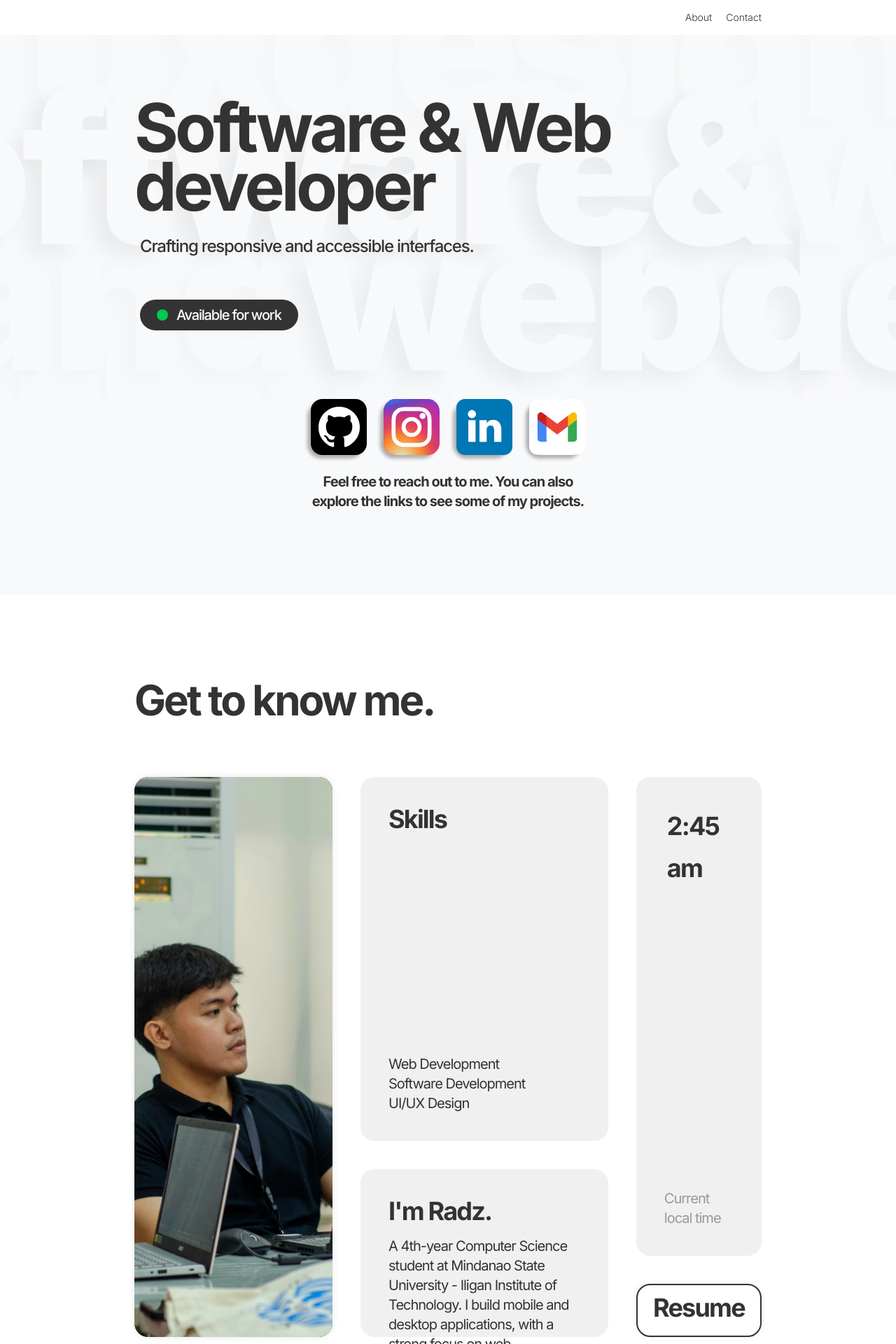
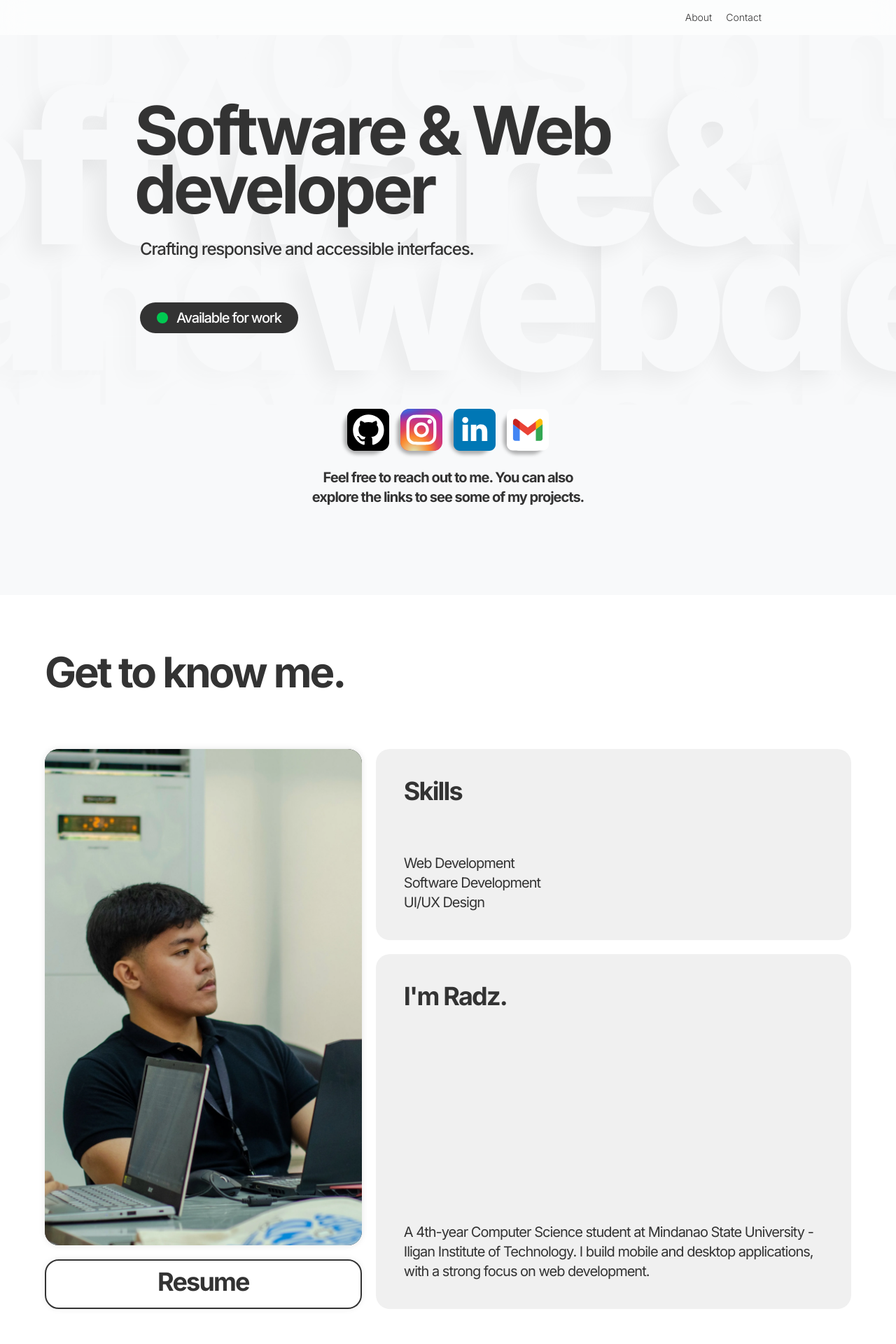
Before and after one commit to razeuss/WorkPortfolio, a Next.js app: page / in a window 1280 px wide. Shown: the top 1920 px of the page at 70% size. Built offline with nearby package versions, Linux system fonts and the light colour scheme.

Commit message:
Fix responsive website

```diff
--- a/app/page.tsx
+++ b/app/page.tsx
@@ -142,14 +142,12 @@ useEffect(() => {
   }, []);
 
   return (
-    <div className="min-h-screen bg-white flex flex-col relative">
+    <div className="min-h-screen bg-[#f8f9fa] flex flex-col relative">
       <main className="flex-grow w-full mx-auto z-10 relative">
         <Header/>
         <section className="relative w-full h-screen flex flex-col">
 
-          <div className="h-5/9 sm:h-7/9  bg-[#f8f9fa] flex items-center justify-center overflow-hidden relative">
-
-
+          <div className="h-5/9 sm:h-7/9 flex items-center justify-center overflow-hidden relative">
               <div className="absolute -top-[70px] min-[640px]:-top-[110px] min-[2000px]:-top-[50px] text-[#f8f9fa] font-black text-[150px] min-[640px]:text-[300px] min-[2000px]:text-[400px] leading-60 tracking-tighter z-0 text-center pointer-events-none select-none" style={{ textShadow: "-20px 15px 30px rgba(0,0,0,0.015)" }}>
                 ui/uxdesigner
               </div>
@@ -162,9 +160,6 @@ useEffect(() => {
               <div className="absolute top-[200px] min-[640px]:top-[420px] min-[2000px]:top-[660px] text-[#f8f9fa] font-black text-[150px] min-[640px]:text-[300px] min-[2000px]:text-[400px]  leading-60 tracking-tighter z-0 text-center pointer-events-none select-none" style={{ textShadow: "-20px 15px 30px rgba(0,0,0,0.015)" }}>
                 webflowdesigner
               </div>
-
-
-
 
             <div className="z-10 w-[90%] sm:w-[70%]  text-[#333333] font-bold min-[640px]:text-8xl min-[2000px]:text-9xl text-4xl leading-10 min-[640px]:leading-21  min-[2000px]:leading-30 flex flex-col items-center text-center sm:items-start sm:text-start">
               <h1 className="tracking-tighter mb-2 xl:mb-5">
@@ -182,30 +177,30 @@ useEffect(() => {
             </div>
           </div>
 
-          <section className="h-2/5 bg-[#f8f9fa]">
+          <section className="h-2/5 mx-auto">
                 <SlideUp className="h-full ">
-                      <div className="h-full px-[5%] sm:px-[15%] rounded-[20px] flex items-center justify-center flex flex-col pb-20 sm:pb-30 gap-6">
+                      <div className="h-full rounded-[20px] flex justify-center flex-col pb-20 sm:pb-30 gap-6">
 
-                        <div className="flex items-center justify-center gap-4 lg:gap-6 ">
+                        <div className="flex items-center justify-center gap-4  min-[1920px]:gap-6 ">
                            <a href="https://github.com/razeuss" target="_blank" rel="noopener noreferrer"
-                           className="h-15 w-15 sm:h-20 sm:w-20 rounded-[20px] shadow-[-5px_5px_5px_rgba(0,0,0,0.3)] hover:shadow-[-10px_8px_5px_rgba(0,0,0,0.3)] hover:scale-107 transition-all duration-200">
+                           className="h-15 w-15  min-[1920px]:h-20  min-[1920px]:w-20 rounded-[20px] shadow-[-5px_5px_5px_rgba(0,0,0,0.3)] hover:shadow-[-10px_8px_5px_rgba(0,0,0,0.3)] hover:scale-107 transition-all duration-200">
                               <GithubIcon className="w-full h-full" />
                           </a>
                           <a href="https://www.instagram.com/radzicaaal/" target="_blank" rel="noopener noreferrer"
-                          className="h-15 w-15 sm:h-20 sm:w-20 rounded-[20px] shadow-[-5px_5px_5px_rgba(0,0,0,0.3)] hover:shadow-[-10px_8px_5px_rgba(0,0,0,0.3)] hover:scale-107 transition-all duration-200">
+                          className="h-15 w-15 min-[1920px]:h-20 min-[1920px]:w-20 rounded-[20px] shadow-[-5px_5px_5px_rgba(0,0,0,0.3)] hover:shadow-[-10px_8px_5px_rgba(0,0,0,0.3)] hover:scale-107 transition-all duration-200">
                               <InstagramIcon className="w-full h-full" />
                           </a>
                           <a href="https://www.linkedin.com/in/joshua-radz-adlaon-4b5952367/" target="_blank" rel="noopener noreferrer"
-                           className="h-15 w-15 sm:h-20 sm:w-20 rounded-[20px] shadow-[-5px_5px_5px_rgba(0,0,0,0.3)] hover:shadow-[-10px_8px_5px_rgba(0,0,0,0.3)] hover:scale-107 transition-all duration-200">
+                           className="h-15 w-15 min-[1920px]:h-20 min-[1920px]:w-20 rounded-[20px] shadow-[-5px_5px_5px_rgba(0,0,0,0.3)] hover:shadow-[-10px_8px_5px_rgba(0,0,0,0.3)] hover:scale-107 transition-all duration-200">
                               <LinkedinIcon className="w-full h-full" />
                           </a>
                           <a href="mailto:adlaon.joshuaradz@gmail.com?subject=Inquiry from Portfolio" target="_blank" rel="noopener noreferrer"
-                          className="h-15 w-15 sm:h-20 sm:w-20 rounded-[20px] shadow-[-5px_5px_5px_rgba(0,0,0,0.3)] hover:shadow-[-10px_8px_5px_rgba(0,0,0,0.3)] hover:scale-107 transition-all duration-200">
+                          className="h-15 w-15  min-[1920px]:h-20  min-[1920px]:w-20 rounded-[20px] shadow-[-5px_5px_5px_rgba(0,0,0,0.3)] hover:shadow-[-10px_8px_5px_rgba(0,0,0,0.3)] hover:scale-107 transition-all duration-200">
                               <GmailIcon className="w-full h-full " />
                           </a>
                         </div>
 
-                        <div className="font-bold text-md lg:text-xl text-[#333333] flex flex-col tracking-tighter text-center">
+                        <div className="font-bold text-md sm:text-xl text-[#333333] flex flex-col tracking-tighter text-center">
                           <span>Feel free to reach out to me. You can also </span>
                           <span>explore the links to see some of my projects.</span>
                         </div>
@@ -217,8 +212,8 @@ useEffect(() => {
         </section>
 
 
-        <div className="h-auto py-20 sm:py-30 bg-white flex flex-col items-center justify-center relative">
-          <div className="pb-10 sm:pb-20 w-[90%] sm:w-[70%] flex justify-start">
+        <div className="h-auto py-20  min-[1920px]:py-30 bg-white flex flex-col items-center justify-center relative">
+          <div className="pb-10 sm:pb-20 w-[90%]  min-[1920px]:w-[70%] flex justify-start">
             <SlideUp>
               <div className="font-bold text-3xl sm:text-6xl text-[#333333] tracking-tighter">
                 Get to know me.
@@ -226,7 +221,7 @@ useEffect(() => {
             </SlideUp>
           </div>
 
-          <div className="flex h-100 sm:h-200 w-[90%] sm:w-[70%] gap-5 sm:gap-10 justify-center">
+          <div className="flex h-100 sm:h-200 w-[90%]  min-[1920px]:w-[70%] gap-5 min-[1920px]:gap-10 justify-center">
             {/* Column 1 */}
             <div className="w-[40%] flex flex-col gap-5">
               <SlideUp className="h-[90%] sm:h-full">
@@ -234,7 +229,7 @@ useEffect(() => {
                   <Image src={myImg} alt="no img" fill className="object-cover object-center transition-all duration-500 group-hover:scale-105"/>
                 </div>
               </SlideUp>
-              <SlideUp className="h-[10%] sm:hidden">
+              <SlideUp className="h-[10%]  min-[1920px]:hidden">
                   <a href="https://drive.google.com/file/d/180tZIL7UdTybk6CSIsN7HbVbwwlUV5Du/view?usp=sharing" target="_blank" rel="noopener noreferrer"
                   className="bg-white border-[#333333] border-2 group-hover:border-[#333333] group-hover:bg-[#333333] h-full w-full rounded-[10px] sm:rounded-[20px] shadow-[0_0px_10px_rgba(0,0,0,0.07)] flex
                   justify-center items-center sm:pb-2 px-10 relative overflow-hidden text-[#333333] group-hover:text-white group-hover:pt-8 transition-all duration-500 ">
@@ -257,9 +252,9 @@ useEffect(() => {
             </div>
 
             {/* Column 2 */}
-            <div className="w-[60%] sm:w-[50%] flex flex-col gap-5 sm:gap-10">
+            <div className="w-[60%]  min-[1920px]:w-[50%] flex flex-col gap-5  min-[1920px]:gap-10">
 
-              <div className="h-[35%] sm:h-[70%] flex">
+              <div className="h-[35%]  min-[1920px]:h-[70%] flex">
                 <SlideUp className="flex-[65]">
                   <div className="h-full w-full flex flex-col bg-[#f0f0f0] rounded-[20px] p-3 sm:p-10 justify-between">
                     <h1 className="text-xl sm:text-4xl font-bold text-[#333333] tracking-tighter">Skills</h1>
@@ -271,7 +266,7 @@ useEffect(() => {
                   </div>
                 </SlideUp>
               </div>
-              <SlideUp className="sm:h-[30%] h-[65%]">
+              <SlideUp className=" min-[1920px]:h-[30%] h-[65%]">
                 <div className="bg-[#f0f0f0] h-full flex flex-col w-full rounded-[20px] p-3 sm:p-10 gap-4 text-[#333333] justify-between">
                   <h1 className="font-bold text-xl sm:text-4xl tracking-tighter">I&apos;m Radz.</h1>
                   <p className="text-sm sm:text-xl text-[#333333] tracking-tighter">A 4th-year Computer Science student at Mindanao State University - Iligan Institute of Technology.
@@ -281,8 +276,8 @@ useEffect(() => {
             </div>
 
 
-            <div className="w-[25%] hidden sm:flex sm:w-[20%] flex flex-col gap-5 sm:gap-10">
-              <SlideUp className="h-[94%] sm:h-[90%]">
+            <div className="w-[25%] hidden  min-[1920px]:flex sm:w-[20%] flex flex-col gap-5 sm:gap-10">
+              <SlideUp className="h-[94%]  min-[1920px]:h-[90%]">
                   <div className="h-full w-full bg-[#f0f0f0] rounded-[20px] p-3 sm:p-10 flex flex-col justify-between">
                     {time && <span className="text-xl sm:text-4xl font-bold tracking-tighter text-[#333333] leading-5 sm:leading-15 sm:px-1">{time}</span>}
                     <span className=" tracking-tighter text-[#999999] text-sm sm:text-xl">Current local time</span>
@@ -317,9 +312,9 @@ useEffect(() => {
           </div>
         </div>
 
-        <div className="h-auto w-full py-10 sm:py-30 justify-center items-center flex flex-col w-full">
+        <div className="h-auto w-full mx-auto py-10 sm:py-30 justify-center items-center flex flex-col">
 
-          <div className="pb-10 sm:pb-20 w-[90%] sm:w-[70%]">
+          <div className="pb-10  min-[1920px]:pb-20 w-[90%]  min-[1920px]:w-[70%]">
             <SlideUp>
               <div className="font-bold text-3xl sm:text-6xl text-[#333333] tracking-tighter">
                 Experience
@@ -329,9 +324,9 @@ useEffect(() => {
 
           <SlideUp>
             <div className="h-100 sm:h-185 justify-start flex items-center">
-              <div ref={scrollRef} onScroll={checkScroll} className="flex gap-10 overflow-x-auto no-scrollbar z-0 h-full w-full px-[5%] sm:px-[15%]">
+              <div ref={scrollRef} onScroll={checkScroll} className="flex gap-5 min-[1920px]:gap-10 overflow-x-auto no-scrollbar z-0 h-full w-full px-[5%] min-[1920px]:px-[15%]">
                 {experiences.map((exp, i) => (
-                  <div key={i} className="cell relative flex-shrink-0 w-full h-full overflow-hidden rounded-[20px] sm:rounded-[30px] bg-gray-100">
+                  <div key={i} className="cell relative flex-shrink-0 w-[80%] min-[1920px]:w-full h-full overflow-hidden rounded-[20px] sm:rounded-[30px] bg-gray-100">
                     <Image src={exp.img} fill alt={`Experience ${i}`} className="w-full h-full object-cover bg-[#f0f0f0]"/>
                     <div className={`absolute inset-0 bg-gradient-to-b ${exp.gradient}`}></div>
                     <div className="absolute top-4 left-4 sm:top-10 sm:left-10 leading-6 sm:leading-10 flex flex-col text-white text-lg sm:text-3xl font-bold tracking-normal">
@@ -367,36 +362,36 @@ useEffect(() => {
         <div className="h-auto flex flex-col justify-center items-center w-full bg-white py-20 sm:py-30">
 
           <SlideUp className="flex justify-center">
-            <div className="w-[90%] sm:w-[70%] sm:pb-20">
+            <div className="w-[90%] min-[1920px]:w-[70%]  min-[1920px]:pb-20">
               <div className="font-bold text-3xl sm:text-6xl text-[#333333] tracking-tighter">
                 Featured projects.
               </div>
           </div>
           </SlideUp>
 
-            <div className="w-[90%] flex flex-col sm:flex-row justify-center">
-              <SlideUp className="flex justify-end">
-                <div className="w-[100%] sm:w-[50%] flex justify-end">
-                    <Image src={unibudget} alt="noimg" width={600} className="object-center"/>
+            <div className="w-[90%] flex flex-col min-[1920px]:flex-row justify-center">
+              <SlideUp className="flex justify-center min-[1920px]:justify-end">
+                <div className=" w-100 min-[1920px]:w-150 flex justify-end">
+                    <Image src={unibudget} alt="noimg" className="object-center"/>
                 </div>
               </SlideUp>
 
               <SlideUp className="flex">
-                <div className="flex flex-col justify-center items-center sm:items-start w-[100%] sm:pb-40">
-                  <div className="text-center sm:text-left w-auto text-[#333333] tracking-normal pb-5">
+                <div className="flex flex-col justify-center items-center min-[1920px]:items-start w-[100%] min-[1920px]:pb-40">
+                  <div className="text-center min-[1920px]:text-left w-auto text-[#333333] tracking-normal pb-5">
                     <div className="pb-5">
                       <span className="text-md sm:text-lg font-medium">Design Project</span>
                       <div className="font-bold text-2xl sm:text-5xl pb-2">
                         UniBudget
                       </div>
-                      <div className="flex justify-center sm:justify-start text-sm gap-2 border-[#333333] tracking-normal">
+                      <div className="flex justify-center min-[1920px]:justify-start text-sm gap-2 border-[#333333] tracking-normal">
                         <span className="opacity-50">
                           Figma
                         </span>
                       </div>
                     </div>
 
-                    <p className="font-regular text-md sm:text-xl w-[100%] sm:w-[60%] text-center sm:text-left">
+                    <p className="font-regular text-md sm:text-xl w-[100%] sm:w-[60%] mx-auto min-[1920px]:mx-0 text-center min-[1920px]:text-left">
                       Designed a mobile application prototype in Figma aimed at helping students
                       manage their finances effectively. The app allows users to track income,
                       set spending limits, categorize expenses, and visualize their budget through
@@ -415,21 +410,21 @@ useEffect(() => {
                       hover:bg-[#333333] hover:text-white duration-100 transition">
                         View Design
                       </a>
-                    </div>
+                  </div>
                 </div>
               </SlideUp>
             </div>
 
-            <div className="sm:w-full flex flex-col sm:flex-row justify-between pl-[5%] sm:pl-[15%]">
-                <div className="flex flex-col order-2 sm:order-1 justify-center items-center sm:items-start sm:w-[35%] pb-20 sm:pb-40 pr-[5%] sm:pr-0">
+            <div className="min-[1920px]:w-full flex flex-col min-[1920px]:flex-row justify-between items-center min-[1920px]:pl-[15%]">
+                <div className="flex flex-col order-2 min-[1920px]:order-1 justify-center items-center min-[1920px]:items-start w-[60%] min-[1920px]:w-[35%] pb-20 sm:pb-40 sm:pr-0">
                   <SlideUp>
-                    <div className="text-center sm:text-left w-auto text-[#333333] tracking-tight mb-5">
+                    <div className="text-center min-[1920px]:text-left text-[#333333] tracking-tight mb-5">
                       <div className="pb-5">
                         <span className="text-md sm:text-lg  font-medium">Website Project</span>
                         <div className="font-bold text-2xl sm:text-5xl pb-2">
                           Anthill
                         </div>
-                        <div className="flex justify-center sm:justify-start text-sm tracking-normal border-[#333333] opacity-50">
+                        <div className="flex justify-center min-[1920px]:justify-start text-sm tracking-normal border-[#333333] opacity-50">
                           <span className="pr-2">
                             Flask
                           </span>
@@ -442,7 +437,7 @@ useEffect(() => {
                         </div>
                       </div>
 
-                      <p className="font-regular text-md sm:text-xl w-full sm:w-[90%]">
+                      <p className="font-regular text-md sm:text-xl w-full sm:w-[90%] min-[1920px]:mx-0 mx-auto">
                         Designed and developed a web-based platform made
                         exclusively for IIT students to connect with employers and find
                         opportunities such as part-time jobs, one-time projects,
@@ -453,7 +448,7 @@ useEffect(() => {
                       </p>
 
                     </div>
-                    <div className="flex gap-3 justify-center sm:justify-start">
+                    <div className="flex gap-3 justify-center min-[1920px]:justify-start">
                       <a href="https://youtu.be/_rOwAOZ62zI?si=8GLDZ-KbxW7VJUj4" target="_blank" rel="noopener noreferrer"
                       className="inline-flex gap-2 px-3 sm:px-6 py-2 bg-[#333333] text-white font-semibold rounded-[10px] shadow-[0_0px_10px_rgba(0,0,0,0.1)]
                       hover:bg-black duration-100 transition">
@@ -474,9 +469,9 @@ useEffect(() => {
                   </SlideUp>
                 </div>
 
-                <div className="order-1 sm:order-2 flex justify-end py-15">
-                  <SlideUp>
-                    <Image src={Anthill} alt="noimg" width={1200} className="object-center"/>
+                <div className="order-1 pl-[5%] min-[1920px]:pl-0 min-[1920px]:order-2 flex py-15">
+                  <SlideUp className="flex justify-end">
+                    <Image src={Anthill} alt="noimg" width={1400} className="object-center"/>
                   </SlideUp>
                 </div>
 
@@ -484,7 +479,7 @@ useEffect(() => {
         </div>
 
 
-        <div className="h-auto w-full flex flex-col justify-center text-center items-center pb-30">
+        <div className="h-auto w-full flex flex-col bg-white justify-center text-center items-center pb-30">
           <div className="font-bold text-3xl sm:text-6xl text-[#333333] tracking-tighter pb-20 sm:leading-17">
              Here is my tech stack. <br/>
              Let&apos;s work together.
```
